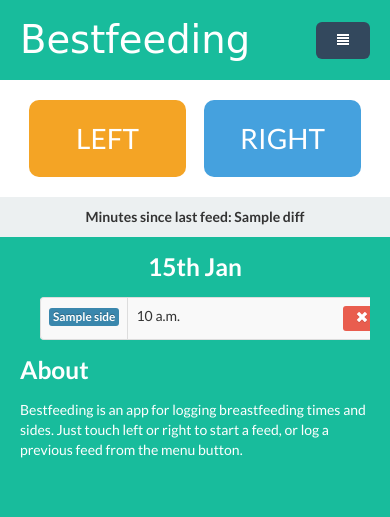
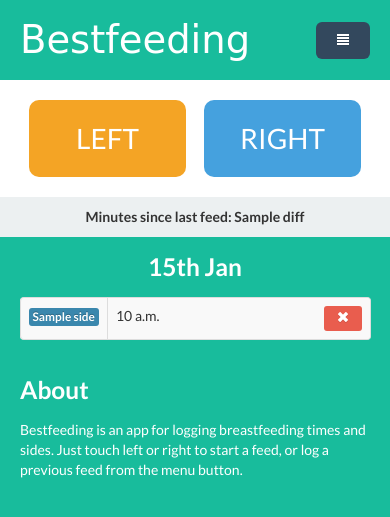
Before and after one commit to cgrice/bestfeeding, a Django app: template templates/feeds/home.html in a window 390 px wide. Shown: the top 517 px of the page. Run offline with Django 3.2, Linux system fonts and the light colour scheme; the template is opened without the code that fills it: most values are stand-ins (such as "Sample title", 1, 10 or a date in 2020); some libraries are stand-ins or nearby versions; some web fonts are replaced.

Commit message:
Adding spacing to feed tables

```diff
--- a/feeds/static/css/feeds.css
+++ b/feeds/static/css/feeds.css
@@ -39,7 +39,8 @@ body {
 
 .feeds {
     background-color: white;
-    margin: 0px 20px;
+    width: 90%;
+    margin-left: 5%;
 }
 
 .topnav h1 {
@@ -76,6 +77,9 @@ input.btn {
     .info, .timesince, .buttons, .topnav {
         padding-left: 20px;
         padding-right: 20px;
+    }
+    .info.feedlist {
+        padding: 0px;
     }
     .half {
         float: left !important;
--- a/templates/feeds/home.html
+++ b/templates/feeds/home.html
@@ -32,7 +32,7 @@
                 </div>
             </div>
         {% endif %}
-        <div class="info">
+        <div class="info feedlist">
             <div class="container">
                 <div class="row pagination-centered">
                     <div class="span6 offset3">
@@ -67,6 +67,8 @@
                     {% endif %}
                     </div>
                 </div>
+            </div>
+            <div class="info">
                 <div class="row">
                     <h3 id="about">About</h3>
                     <p>Bestfeeding is an app for logging breastfeeding times and sides. Just touch left or right to
```
